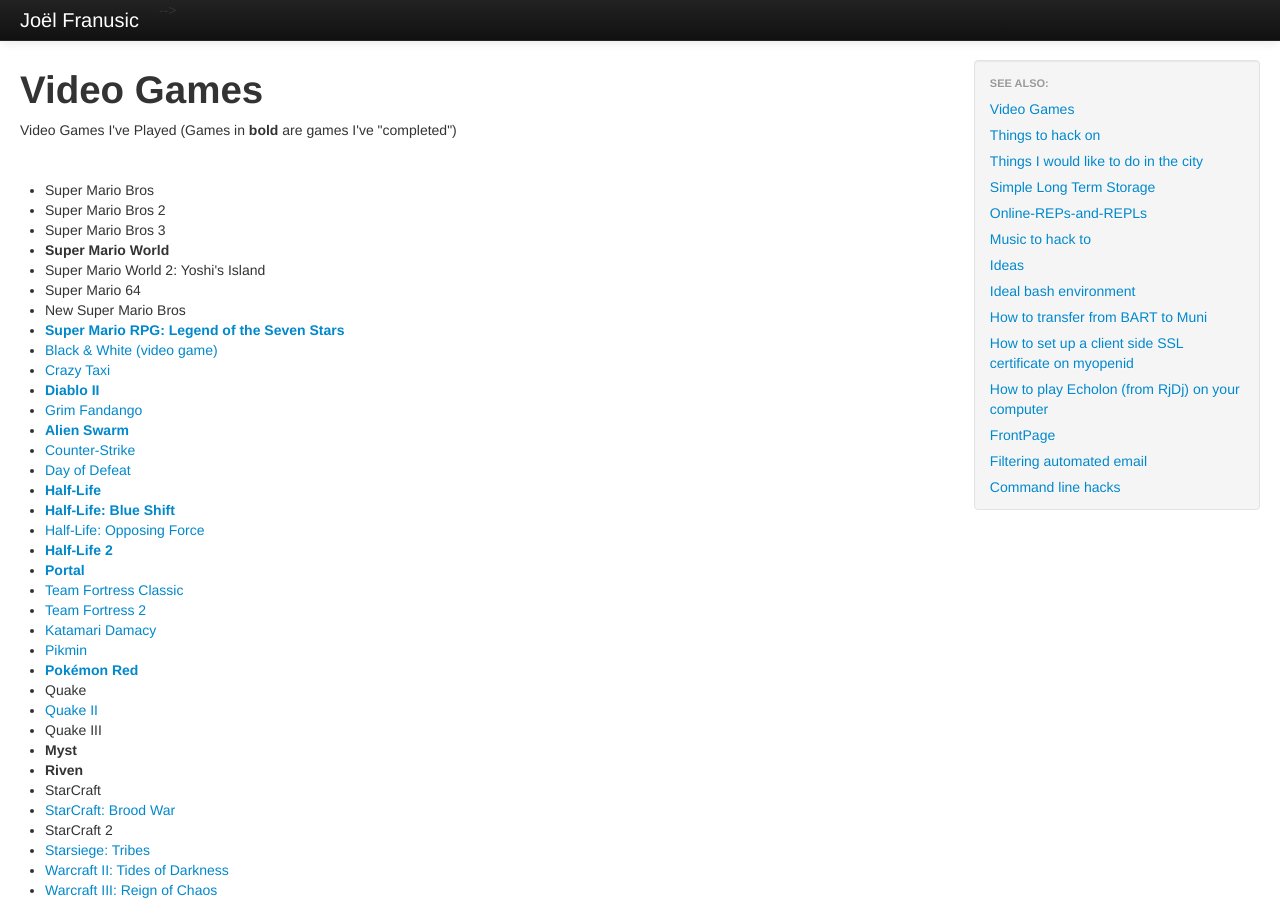
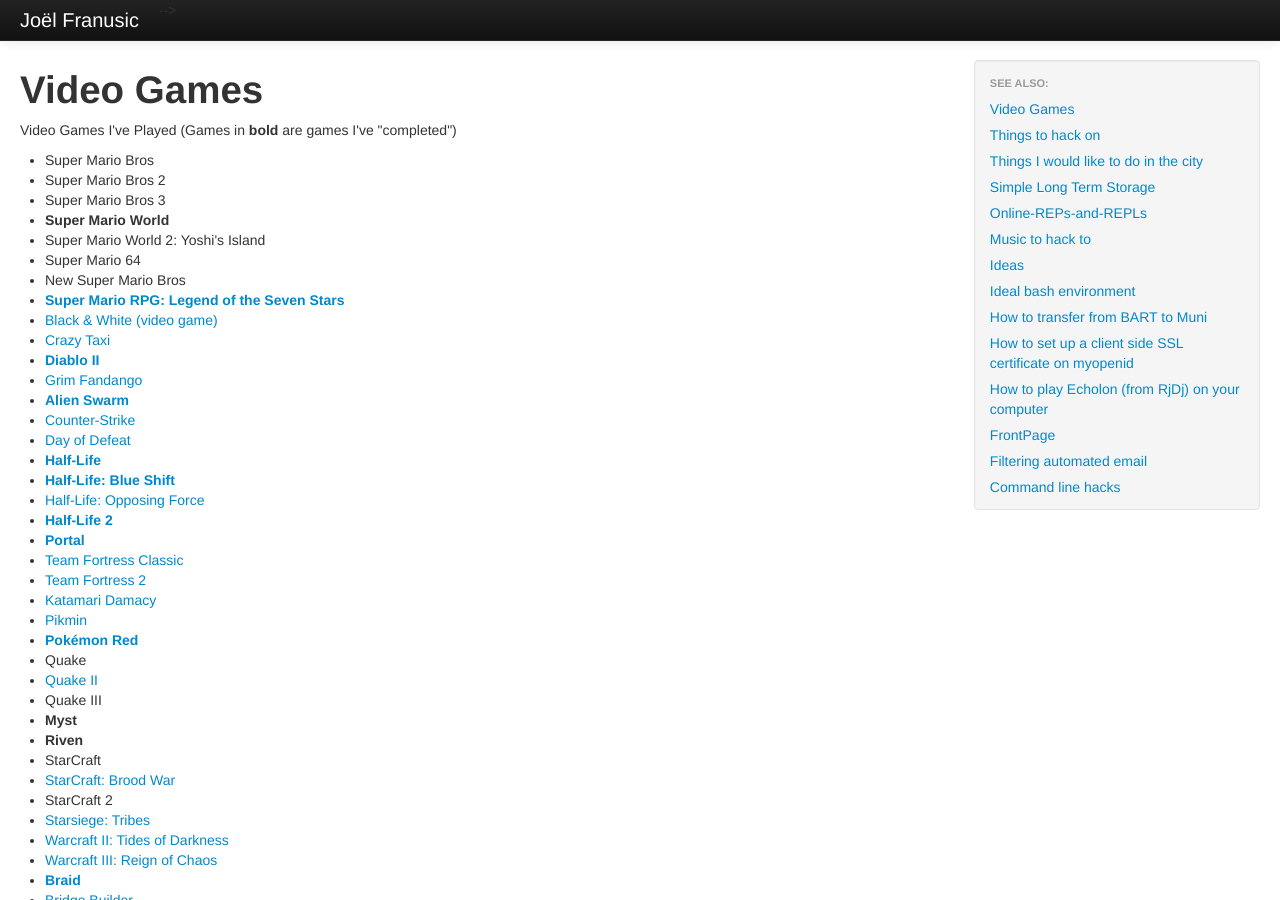
Before and after one commit to jpf/jpf.github.io, a Jekyll site: the page built from _posts/2013-05-20-Video_Games.html, in a window 1280 px wide and 900 px high. Built offline with Jekyll 4.4.1, drawn with Linux system fonts in a browser that asks for light colours; nearby versions of some CDN libraries.

Commit message:
minor fixes

```diff
--- a/_posts/2013-05-20-Video_Games.html
+++ b/_posts/2013-05-20-Video_Games.html
@@ -3,26 +3,26 @@
 layout: default
 permalink: Video_games
 ---
-<p>Video Games I've Played (Games in <strong>bold&nbsp;</strong>are games I've "completed")</p>
-<p>&nbsp;</p>
-<ul><li>Super Mario Bros</li>
+<p>Video Games I've Played (Games in <strong>bold</strong> are games I've "completed")</p>
+<ul>
+<li>Super Mario Bros</li>
 <li>Super Mario Bros 2</li>
 <li>Super Mario Bros 3</li>
 <li><strong>Super Mario World</strong></li>
-<li>Super Mario World 2: Yoshi's Island&nbsp;</li>
+<li>Super Mario World 2: Yoshi's Island</li>
 <li>Super Mario 64</li>
 <li>New Super Mario Bros</li>
-<li><strong><a href="http://en.wikipedia.org/wiki/Super_Mario_RPG:_Legend_of_the_Seven_Stars">Super Mario RPG: Legend of the Seven Stars</a>&nbsp;</strong></li>
+<li><strong><a href="http://en.wikipedia.org/wiki/Super_Mario_RPG:_Legend_of_the_Seven_Stars">Super Mario RPG: Legend of the Seven Stars</a></strong></li>
 <li><a title="Black &amp; White (video game)" href="http://en.wikipedia.org/wiki/Black_%26_White_(video_game)">Black &amp; White (video game)</a></li>
 <li><a href="http://en.wikipedia.org/wiki/Crazy_Taxi">Crazy Taxi</a></li>
 <li><a href="http://en.wikipedia.org/wiki/Diablo_II"><strong>Diablo II</strong></a></li>
-<li><a href="http://en.wikipedia.org/wiki/Grim_Fandango">Grim Fandango</a>&nbsp;</li>
+<li><a href="http://en.wikipedia.org/wiki/Grim_Fandango">Grim Fandango</a> </li>
 <li><a href="http://en.wikipedia.org/wiki/Alien_Swarm"><strong>Alien Swarm</strong></a></li>
 <li><a href="http://en.wikipedia.org/wiki/Counter-Strike">Counter-Strike</a></li>
 <li><a href="http://en.wikipedia.org/wiki/Day_of_Defeat">Day of Defeat</a></li>
 <li><a href="http://en.wikipedia.org/wiki/Half-Life_(video_game)"><strong>Half-Life</strong></a></li>
 <li><a href="http://en.wikipedia.org/wiki/Half-Life:_Blue_Shift"><strong>Half-Life: Blue Shift</strong></a></li>
-<li><a href="http://en.wikipedia.org/wiki/Half-Life:_Opposing_Force">Half-Life: Opposing Force</a>&nbsp;</li>
+<li><a href="http://en.wikipedia.org/wiki/Half-Life:_Opposing_Force">Half-Life: Opposing Force</a> </li>
 <li><a href="http://en.wikipedia.org/wiki/Half-Life_2"><strong>Half-Life 2</strong></a></li>
 <li><a href="http://en.wikipedia.org/wiki/Portal_(video_game)"><strong>Portal</strong></a></li>
 <li><a href="http://en.wikipedia.org/wiki/Team_Fortress_Classic">Team Fortress Classic</a></li>
@@ -36,11 +36,11 @@
 <li><strong>Myst</strong></li>
 <li><strong>Riven</strong></li>
 <li>StarCraft</li>
-<li><a href="http://en.wikipedia.org/wiki/StarCraft:_Brood_War">StarCraft: Brood War</a>&nbsp;</li>
+<li><a href="http://en.wikipedia.org/wiki/StarCraft:_Brood_War">StarCraft: Brood War</a> </li>
 <li>StarCraft 2</li>
 <li><a href="http://en.wikipedia.org/wiki/Starsiege:_Tribes">Starsiege: Tribes</a></li>
-<li><a href="http://en.wikipedia.org/wiki/Warcraft_II:_Tides_of_Darkness">Warcraft II: Tides of Darkness</a>&nbsp;</li>
-<li><a href="http://en.wikipedia.org/wiki/Warcraft_III:_Reign_of_Chaos">Warcraft III: Reign of Chaos</a>&nbsp;</li>
+<li><a href="http://en.wikipedia.org/wiki/Warcraft_II:_Tides_of_Darkness">Warcraft II: Tides of Darkness</a> </li>
+<li><a href="http://en.wikipedia.org/wiki/Warcraft_III:_Reign_of_Chaos">Warcraft III: Reign of Chaos</a> </li>
 <li><a href="http://en.wikipedia.org/wiki/Braid_(video_game)"><strong>Braid</strong></a></li>
 <li><a href="http://en.wikipedia.org/wiki/Bridge_Builder">Bridge Builder</a></li>
 <li><a href="http://en.wikipedia.org/wiki/Cave_Story">Cave Story</a></li>
@@ -54,8 +54,8 @@
 <li><a title="World of Goo" href="http://en.wikipedia.org/wiki/World_of_Goo">World of Goo</a></li>
 <li><a href="http://en.wikipedia.org/wiki/Minecraft">Minecraft</a></li>
 <li><a href="http://en.wikipedia.org/wiki/Super_Meat_Boy">Super Meat Boy</a></li>
-<li><a href="http://en.wikipedia.org/wiki/You_Have_to_Burn_the_Rope">You Have to Burn the Rope</a>&nbsp;</li>
-<li><strong><a href="http://pgstudios.org/games.php?g=2">ImmorTall</a>&nbsp;</strong></li>
+<li><a href="http://en.wikipedia.org/wiki/You_Have_to_Burn_the_Rope">You Have to Burn the Rope</a> </li>
+<li><strong><a href="http://pgstudios.org/games.php?g=2">ImmorTall</a> </strong></li>
 <li><strong>I Wish I Were The Moon</strong></li>
 <li><strong>Every Day The Same Dream</strong></li>
 <li>Spelunky</li>
@@ -68,9 +68,9 @@
 <li>Spelunx</li>
 <li>System Protocol One</li>
 <li><strong>Sam &amp; Max Hit the Road</strong></li>
-<li><strong><a href="http://en.wikipedia.org/wiki/The_Secret_of_Monkey_Island">The Secret of Monkey Island</a>&nbsp;</strong></li>
+<li><strong><a href="http://en.wikipedia.org/wiki/The_Secret_of_Monkey_Island">The Secret of Monkey Island</a> </strong></li>
 <li><a href="http://en.wikipedia.org/wiki/The_Dig">The Dig</a></li>
-<li><a href="http://en.wikipedia.org/wiki/The_Dig"></a><a title="Sam &amp; Max: Season One" href="http://en.wikipedia.org/wiki/Sam_%26_Max:_Season_One">Sam &amp; Max: Season One</a>&nbsp;</li>
+<li><a href="http://en.wikipedia.org/wiki/The_Dig"></a><a title="Sam &amp; Max: Season One" href="http://en.wikipedia.org/wiki/Sam_%26_Max:_Season_One">Sam &amp; Max: Season One</a> </li>
 <li>X-COM: UFO Defense</li>
 <li><a href="http://en.wikipedia.org/wiki/Chrono_Trigger">Chrono Trigger</a></li>
 <li><a href="http://en.wikipedia.org/wiki/Chrono_Trigger"></a><a title="ClayFighter" href="http://en.wikipedia.org/wiki/ClayFighter">Clay Fighter</a></li>
@@ -87,11 +87,11 @@
 <li><a href="http://en.wikipedia.org/wiki/Porky_Pig%27s_Haunted_Holiday"></a><a title="Shadowrun (SNES)" href="http://en.wikipedia.org/wiki/Shadowrun_(SNES)">Shadowrun</a></li>
 <li><a href="http://en.wikipedia.org/wiki/SimAnt">SimAnt</a></li>
 <li><a href="http://en.wikipedia.org/wiki/SimCity">SimCity</a></li>
-<li><a href="http://en.wikipedia.org/wiki/SimCity"></a><a title="StarFox (SNES)" href="http://en.wikipedia.org/wiki/StarFox_(SNES)">Star Fox</a></li>
-<li><a title="StarFox (SNES)" href="http://en.wikipedia.org/wiki/StarFox_(SNES)"></a><a title="Street Fighter II" href="http://en.wikipedia.org/wiki/Street_Fighter_II#Street_Fighter_II:_The_World_Warrior">Street Fighter II</a></li>
-<li><a title="Street Fighter II" href="http://en.wikipedia.org/wiki/Street_Fighter_II#Street_Fighter_II:_The_World_Warrior"></a><a href="http://en.wikipedia.org/wiki/Super_Bomberman">Super Bomberman</a>&nbsp;</li>
+<li><a title="StarFox (SNES)" href="http://en.wikipedia.org/wiki/StarFox_(SNES)">Star Fox</a></li>
+<li><a title="Street Fighter II" href="http://en.wikipedia.org/wiki/Street_Fighter_II#Street_Fighter_II:_The_World_Warrior">Street Fighter II</a></li>
+<li><a href="http://en.wikipedia.org/wiki/Super_Bomberman">Super Bomberman</a> </li>
 <li><a href="http://en.wikipedia.org/wiki/Advance_Wars">Advance Wars</a></li>
-<li><strong><a href="http://en.wikipedia.org/wiki/Advance_Wars"></a><a href="http://en.wikipedia.org/wiki/Mole_Mania">Mole Mania</a></strong></li>
+<li><strong><a href="http://en.wikipedia.org/wiki/Mole_Mania">Mole Mania</a></strong></li>
 <li><a href="http://en.wikipedia.org/wiki/Mario%27s_Picross">Mario's Picross</a></li>
-<li><a href="http://en.wikipedia.org/wiki/Mario%27s_Picross"></a>&nbsp;</li>
+<li></li>
 </ul>
```
Also changed, not shown: _posts/2013-05-20-Filtering_automated_email.html (+6 -2 lines).
